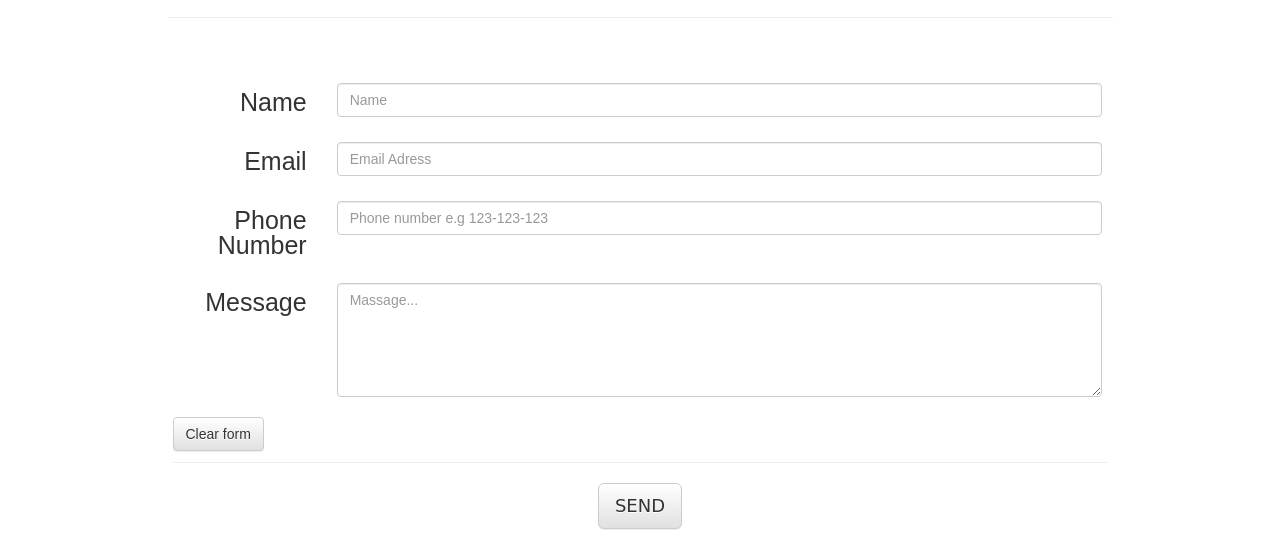
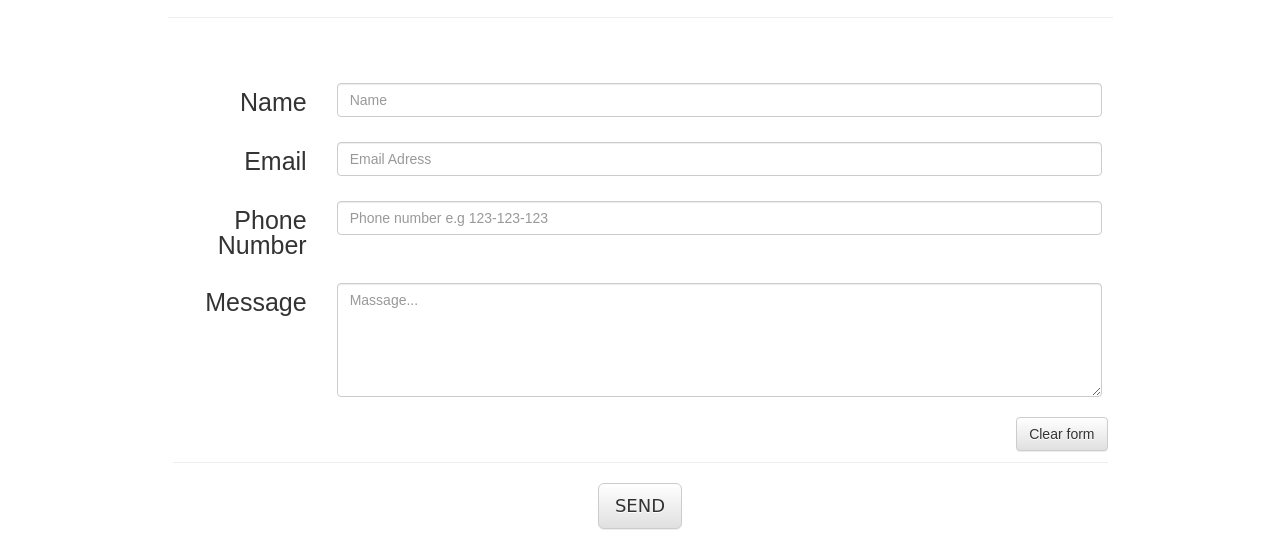
Before and after one commit to MagdalenaChmielewska/static_blog, a plain HTML site: page src/contact.html in a window 1280 px wide. Shown: the part 643-1189 px from the top of the page. Drawn offline with nearby package versions, Linux system fonts and the light colour scheme; a web font is replaced by a local one.

Commit message:
Updated README description.

```diff
--- a/src/contact.html
+++ b/src/contact.html
@@ -88,7 +88,7 @@
                                     <textarea name="message" id="inputMessage" class="form-control" rows="5" cols="50" placeholder="Massage..." required value=""></textarea>
                                 </div>
                             </div>
-                            <input type="reset" class="btn btn-default pull-left" id="reset" value="Clear form"><br>
+                            <input type="reset" class="btn btn-default pull-right" id="reset" value="Clear form"><br>
                             <hr>
                             <center><input type="submit" class="btn btn-default btn-lg" value="SEND"></center>
                             </form>
```
Also changed, not shown: README.md, showcase/about.page.png (added), showcase/contact_page.png (added), showcase/home_page.png (added).
